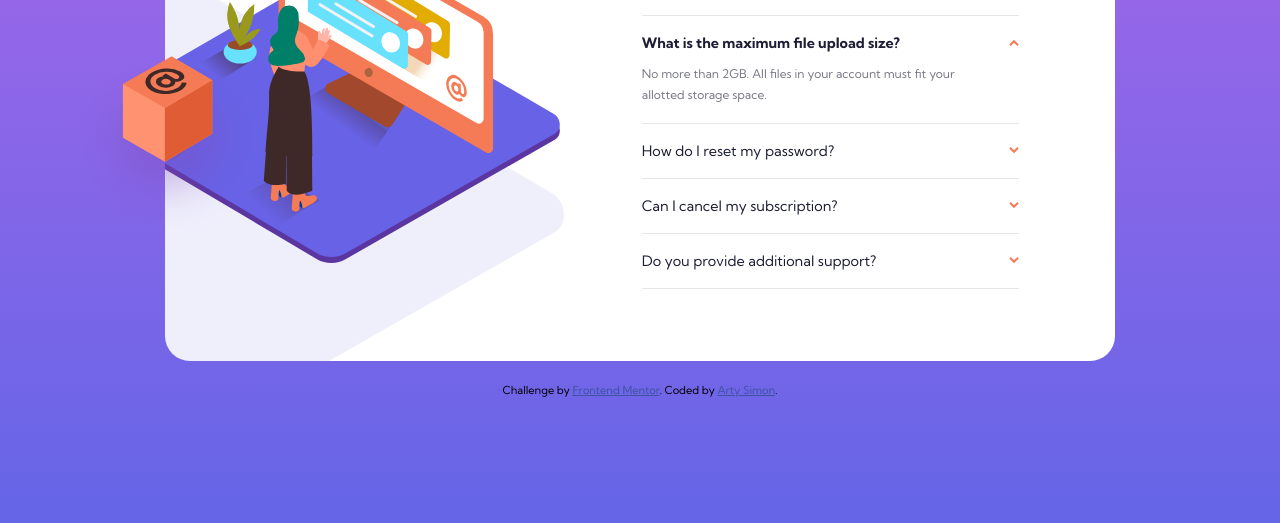
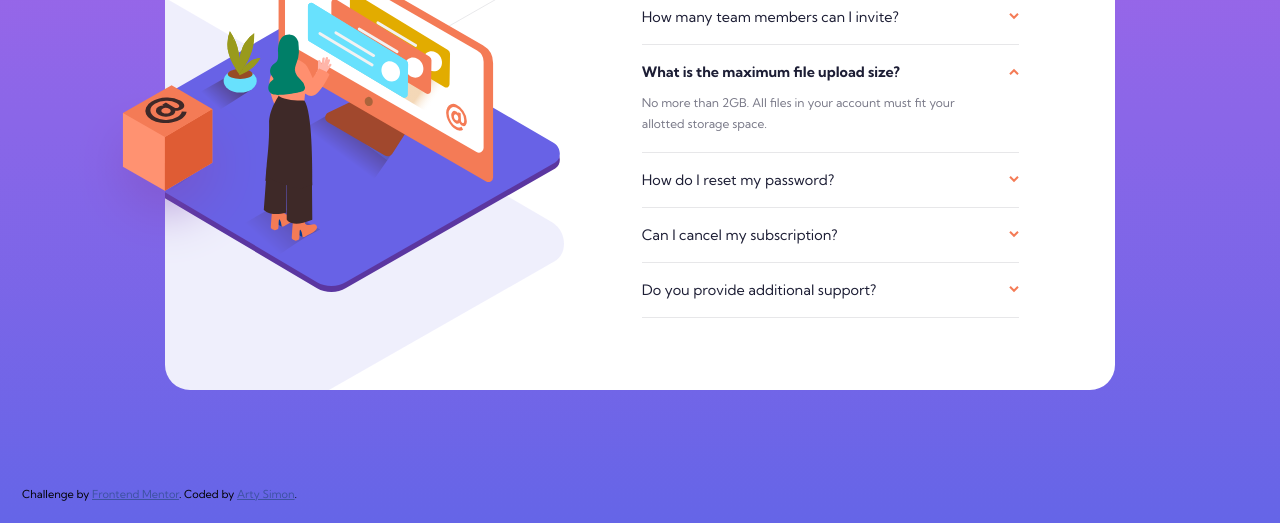
Before and after one commit to artimys/faq-accordion-card, a plain HTML site: page index.html in a window 1280 px wide. Shown: the part 277-800 px from the top of the page. Drawn offline with Linux system fonts and the light colour scheme.

Commit message:
Move attribution to bottom left of page

```diff
--- a/css/main.scss
+++ b/css/main.scss
@@ -150,6 +150,11 @@ LAYOUT
     }
 }
 
+.attribution {
+    position: fixed;
+    bottom: 0;
+    left: 0;
+}
 
 
 /*==========
```
Also changed, not shown: css/main.css, 1 other file.
